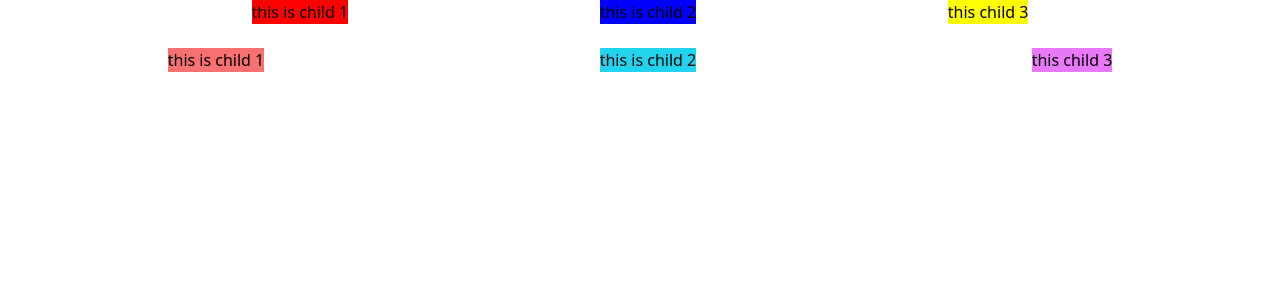
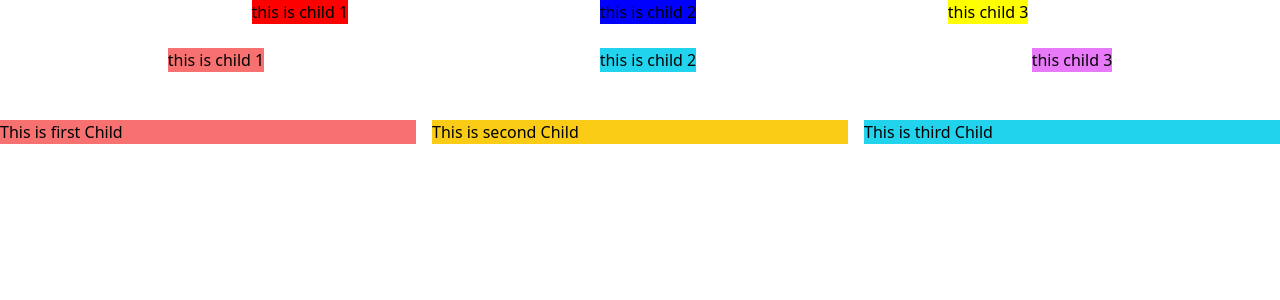
Before and after one commit to subh511/week-8.1-stock-dashboard, a React (Vite) app: page / in a window 1280 px wide. Shown: the top 300 px of the page. Built offline with nearby package versions, Linux system fonts and the light colour scheme.

Commit message:
grid added

```diff
--- a/src/App.jsx
+++ b/src/App.jsx
@@ -1,17 +1,13 @@
+import Flex from "./components/Flex";
+import Grid from "./components/Grid";
+
 function App() {
   return (
     <div>
-      <div style={{ display: "flex", justifyContent: "space-evenly" }}>
-        <div style={{ backgroundColor: "red" }}>this is child 1</div>
-        <div style={{ backgroundColor: "blue" }}>this is child 2</div>
-        <div style={{ backgroundColor: "yellow" }}>this child 3</div>
-      </div>
-<br/>
-      <div className="flex justify-around">
-        <div className="bg-red-400">this is child 1</div>
-        <div className="bg-cyan-400">this is child 2</div>
-        <div className="bg-fuchsia-400">this child 3</div>
-      </div>
+    <Flex/>
+    <br/>
+    <br/>
+    <Grid/>
     </div>
   );
 }
--- /dev/null
+++ b/src/components/Flex.jsx
@@ -0,0 +1,21 @@
+//import React from 'react'
+
+function Flex() {
+  return (
+    <div>
+    <div style={{ display: "flex", justifyContent: "space-evenly" }}>
+    <div style={{ backgroundColor: "red" }}>this is child 1</div>
+    <div style={{ backgroundColor: "blue" }}>this is child 2</div>
+    <div style={{ backgroundColor: "yellow" }}>this child 3</div>
+  </div>
+<br/>
+  <div className="flex justify-around">
+    <div className="bg-red-400">this is child 1</div>
+    <div className="bg-cyan-400">this is child 2</div>
+    <div className="bg-fuchsia-400">this child 3</div>
+  </div>
+    </div>
+  )
+}
+
+export default Flex
--- /dev/null
+++ b/src/components/Grid.jsx
@@ -0,0 +1,15 @@
+//import React from 'react'
+
+function Grid() {
+  return (
+    <div>
+      <div className="grid grid-cols-3 gap-4">
+        <div className="bg-red-400">This is first Child</div>
+        <div className="bg-yellow-400">This is second Child</div>
+        <div className="bg-cyan-400">This is third Child</div>
+      </div>
+    </div>
+  );
+}
+
+export default Grid;
```
